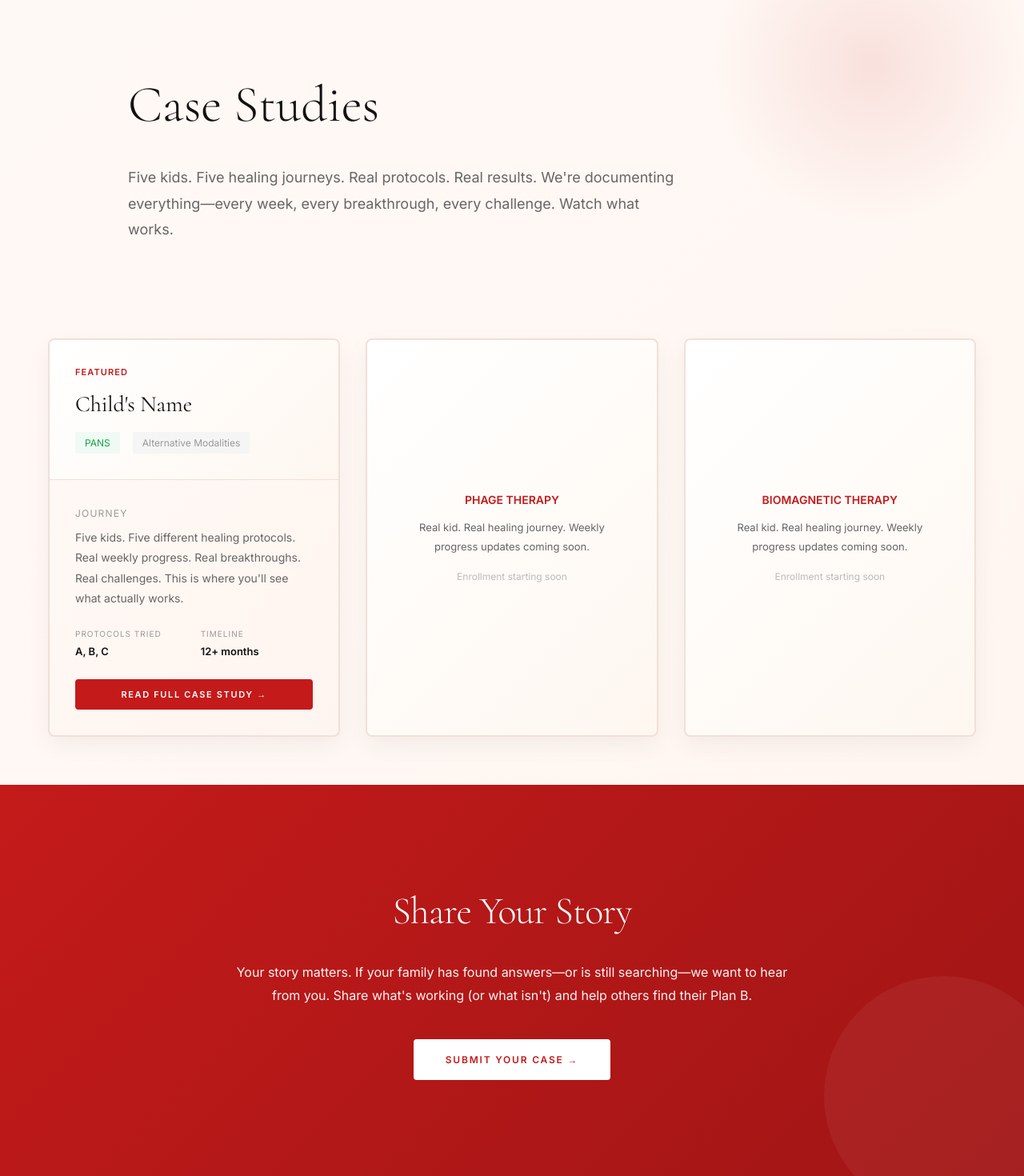
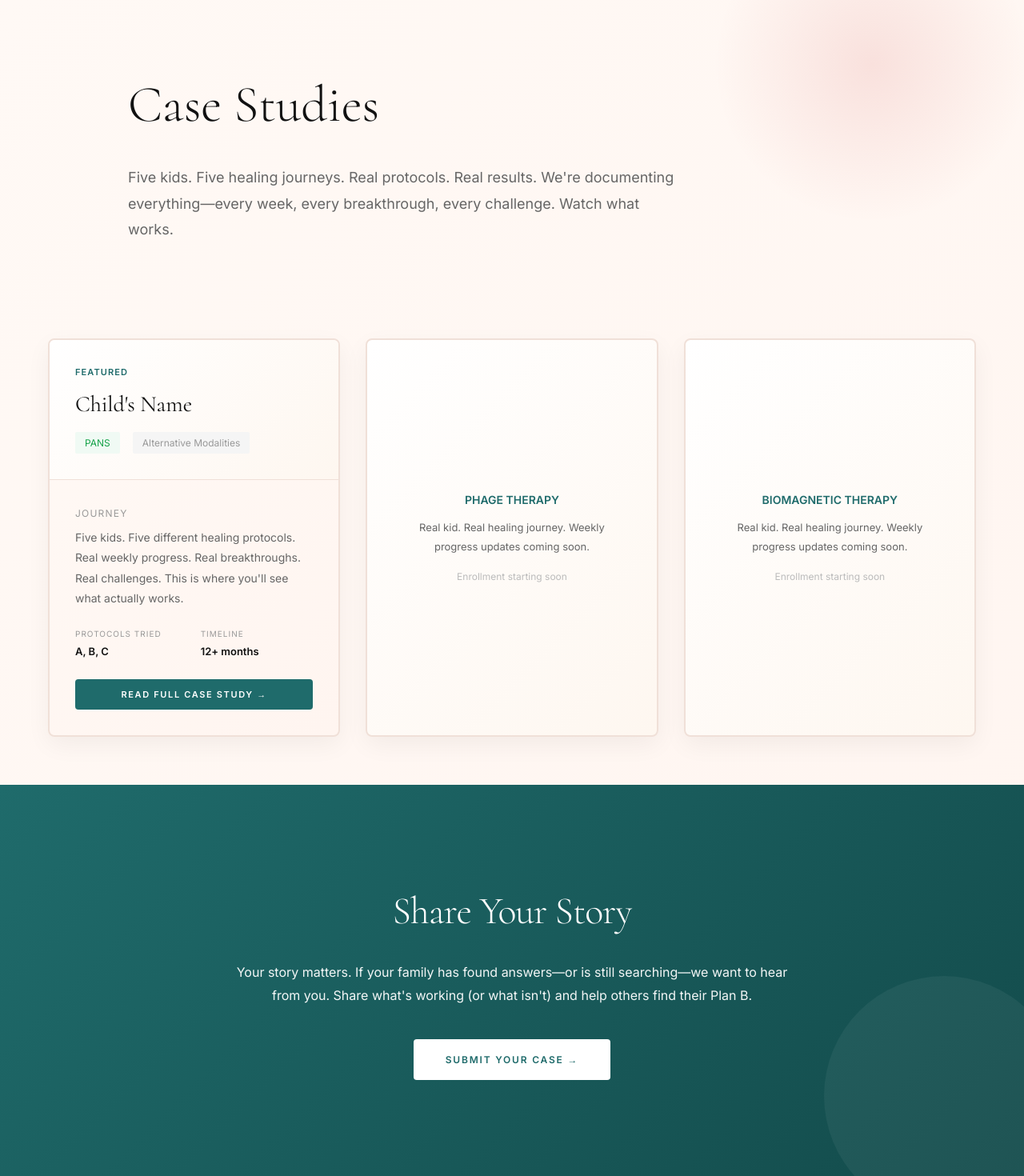
Before and after one commit to myleshorton/planb-pans, a Next.js app: page /case-studies in a window 1280 px wide. Shown: the part 98-1568 px from the top of the page at 80% size. Built offline with nearby package versions, Linux system fonts and the light colour scheme.

Commit message:
Update colors to teal

```diff
--- a/app/case-studies/page.tsx
+++ b/app/case-studies/page.tsx
@@ -36,7 +36,7 @@ export default function CaseStudies() {
             e.currentTarget.style.transform = 'translateY(0)'
           }}>
             <div style={{ padding: '32px', background: 'linear-gradient(135deg, #fff 0%, #fef7f0 100%)', borderBottom: '1px solid #f0e0d8' }}>
-              <p style={{ fontFamily: 'var(--font-inter), sans-serif', fontSize: '11px', letterSpacing: '0.1em', textTransform: 'uppercase', color: '#c41a1a', marginBottom: '8px', fontWeight: 600 }}>FEATURED</p>
+              <p style={{ fontFamily: 'var(--font-inter), sans-serif', fontSize: '11px', letterSpacing: '0.1em', textTransform: 'uppercase', color: '#1F6B6B', marginBottom: '8px', fontWeight: 600 }}>FEATURED</p>
               <h3 style={{ fontFamily: 'var(--font-cormorant), Georgia, serif', fontSize: '28px', fontWeight: 400, color: '#111', marginBottom: '12px' }}>Child's Name</h3>
               <div style={{ display: 'flex', gap: '16px', flexWrap: 'wrap' }}>
                 <span style={{ fontFamily: 'var(--font-inter), sans-serif', fontSize: '12px', backgroundColor: '#f0faf4', color: '#16a34a', padding: '4px 12px', borderRadius: '2px' }}>PANS</span>
@@ -63,10 +63,10 @@ export default function CaseStudies() {
                 </div>
               </div>
 
-              <button style={{ width: '100%', padding: '12px', fontFamily: 'var(--font-inter), sans-serif', fontSize: '11px', letterSpacing: '0.15em', textTransform: 'uppercase', backgroundColor: '#c41a1a', color: '#fff', border: 'none', cursor: 'pointer', borderRadius: '4px', fontWeight: 600, transition: 'all 0.3s ease' }} onMouseEnter={(e) => {
-                e.currentTarget.style.backgroundColor = '#a01515'
+              <button style={{ width: '100%', padding: '12px', fontFamily: 'var(--font-inter), sans-serif', fontSize: '11px', letterSpacing: '0.15em', textTransform: 'uppercase', backgroundColor: '#1F6B6B', color: '#fff', border: 'none', cursor: 'pointer', borderRadius: '4px', fontWeight: 600, transition: 'all 0.3s ease' }} onMouseEnter={(e) => {
+                e.currentTarget.style.backgroundColor = '#134B4B'
               }} onMouseLeave={(e) => {
-                e.currentTarget.style.backgroundColor = '#c41a1a'
+                e.currentTarget.style.backgroundColor = '#1F6B6B'
               }}>
                 Read Full Case Study →
               </button>
@@ -76,7 +76,7 @@ export default function CaseStudies() {
           {/* Phage Therapy Case Study */}
           <div style={{ background: 'linear-gradient(135deg, #fff 0%, #fef7f0 100%)', border: '2px solid #f0e0d8', borderRadius: '8px', padding: '40px', display: 'flex', alignItems: 'center', justifyContent: 'center', minHeight: '400px', boxShadow: '0 10px 30px rgba(0,0,0,0.05)' }}>
             <div style={{ textAlign: 'center' }}>
-              <p style={{ fontFamily: 'var(--font-inter), sans-serif', fontSize: '14px', color: '#c41a1a', marginBottom: '12px', fontWeight: 600 }}>PHAGE THERAPY</p>
+              <p style={{ fontFamily: 'var(--font-inter), sans-serif', fontSize: '14px', color: '#1F6B6B', marginBottom: '12px', fontWeight: 600 }}>PHAGE THERAPY</p>
               <p style={{ fontFamily: 'var(--font-inter), sans-serif', fontSize: '13px', color: '#666', lineHeight: 1.8, marginBottom: '16px' }}>Real kid. Real healing journey. Weekly progress updates coming soon.</p>
               <p style={{ fontFamily: 'var(--font-inter), sans-serif', fontSize: '12px', color: '#bbb' }}>Enrollment starting soon</p>
             </div>
@@ -85,7 +85,7 @@ export default function CaseStudies() {
           {/* Biomagnetic Therapy Case Study */}
           <div style={{ background: 'linear-gradient(135deg, #fff 0%, #fef7f0 100%)', border: '2px solid #f0e0d8', borderRadius: '8px', padding: '40px', display: 'flex', alignItems: 'center', justifyContent: 'center', minHeight: '400px', boxShadow: '0 10px 30px rgba(0,0,0,0.05)' }}>
             <div style={{ textAlign: 'center' }}>
-              <p style={{ fontFamily: 'var(--font-inter), sans-serif', fontSize: '14px', color: '#c41a1a', marginBottom: '12px', fontWeight: 600 }}>BIOMAGNETIC THERAPY</p>
+              <p style={{ fontFamily: 'var(--font-inter), sans-serif', fontSize: '14px', color: '#1F6B6B', marginBottom: '12px', fontWeight: 600 }}>BIOMAGNETIC THERAPY</p>
               <p style={{ fontFamily: 'var(--font-inter), sans-serif', fontSize: '13px', color: '#666', lineHeight: 1.8, marginBottom: '16px' }}>Real kid. Real healing journey. Weekly progress updates coming soon.</p>
               <p style={{ fontFamily: 'var(--font-inter), sans-serif', fontSize: '12px', color: '#bbb' }}>Enrollment starting soon</p>
             </div>
@@ -94,7 +94,7 @@ export default function CaseStudies() {
       </section>
 
       {/* Contribute Section */}
-      <section style={{ padding: '120px 20px', background: 'linear-gradient(135deg, #c41a1a 0%, #a01515 100%)', textAlign: 'center', position: 'relative', overflow: 'hidden' }}>
+      <section style={{ padding: '120px 20px', background: 'linear-gradient(135deg, #1F6B6B 0%, #134B4B 100%)', textAlign: 'center', position: 'relative', overflow: 'hidden' }}>
         <div style={{
           position: 'absolute',
           bottom: '-50px',
@@ -113,7 +113,7 @@ export default function CaseStudies() {
           <p style={{ fontFamily: 'var(--font-inter), sans-serif', fontSize: '16px', color: '#fff', lineHeight: 1.8, marginBottom: '40px', opacity: 0.95 }}>
             Your story matters. If your family has found answers—or is still searching—we want to hear from you. Share what's working (or what isn't) and help others find their Plan B.
           </p>
-          <a href="/contact" style={{ fontFamily: 'var(--font-inter), sans-serif', fontSize: '12px', letterSpacing: '0.15em', textTransform: 'uppercase', padding: '16px 40px', backgroundColor: '#fff', color: '#c41a1a', border: 'none', cursor: 'pointer', borderRadius: '4px', textDecoration: 'none', display: 'inline-block', fontWeight: 600, transition: 'all 0.3s ease' }} onMouseEnter={(e) => {
+          <a href="/contact" style={{ fontFamily: 'var(--font-inter), sans-serif', fontSize: '12px', letterSpacing: '0.15em', textTransform: 'uppercase', padding: '16px 40px', backgroundColor: '#fff', color: '#1F6B6B', border: 'none', cursor: 'pointer', borderRadius: '4px', textDecoration: 'none', display: 'inline-block', fontWeight: 600, transition: 'all 0.3s ease' }} onMouseEnter={(e) => {
             e.currentTarget.style.transform = 'scale(1.05)'
             e.currentTarget.style.boxShadow = '0 10px 30px rgba(0,0,0,0.2)'
           }} onMouseLeave={(e) => {
--- a/app/contact/page.tsx
+++ b/app/contact/page.tsx
@@ -154,7 +154,7 @@ export default function Contact() {
                   fontSize: '12px',
                   letterSpacing: '0.15em',
                   textTransform: 'uppercase',
-                  backgroundColor: submitted ? '#16a34a' : '#c41a1a',
+                  backgroundColor: submitted ? '#16a34a' : '#1F6B6B',
                   color: '#fff',
                   border: 'none',
                   borderRadius: '4px',
```
Also changed, not shown: app/page.tsx (+5 -5 lines).
